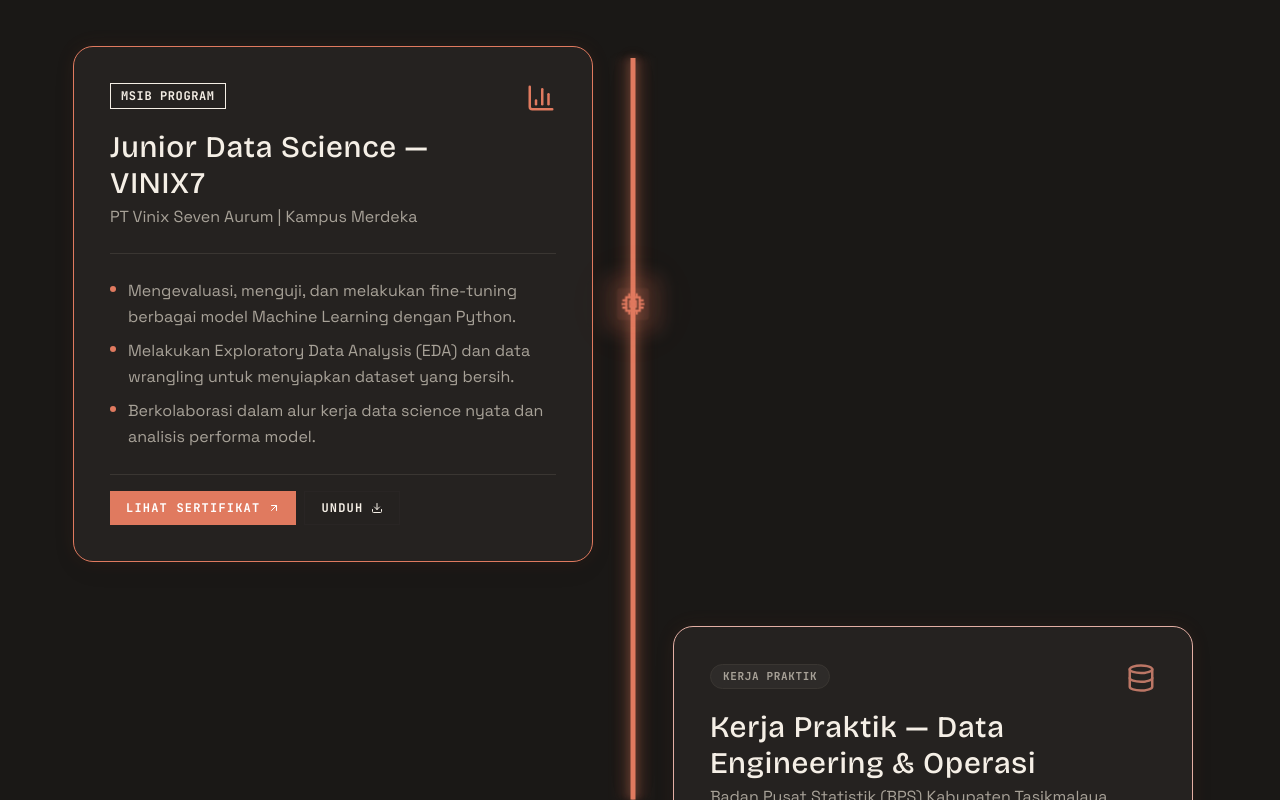
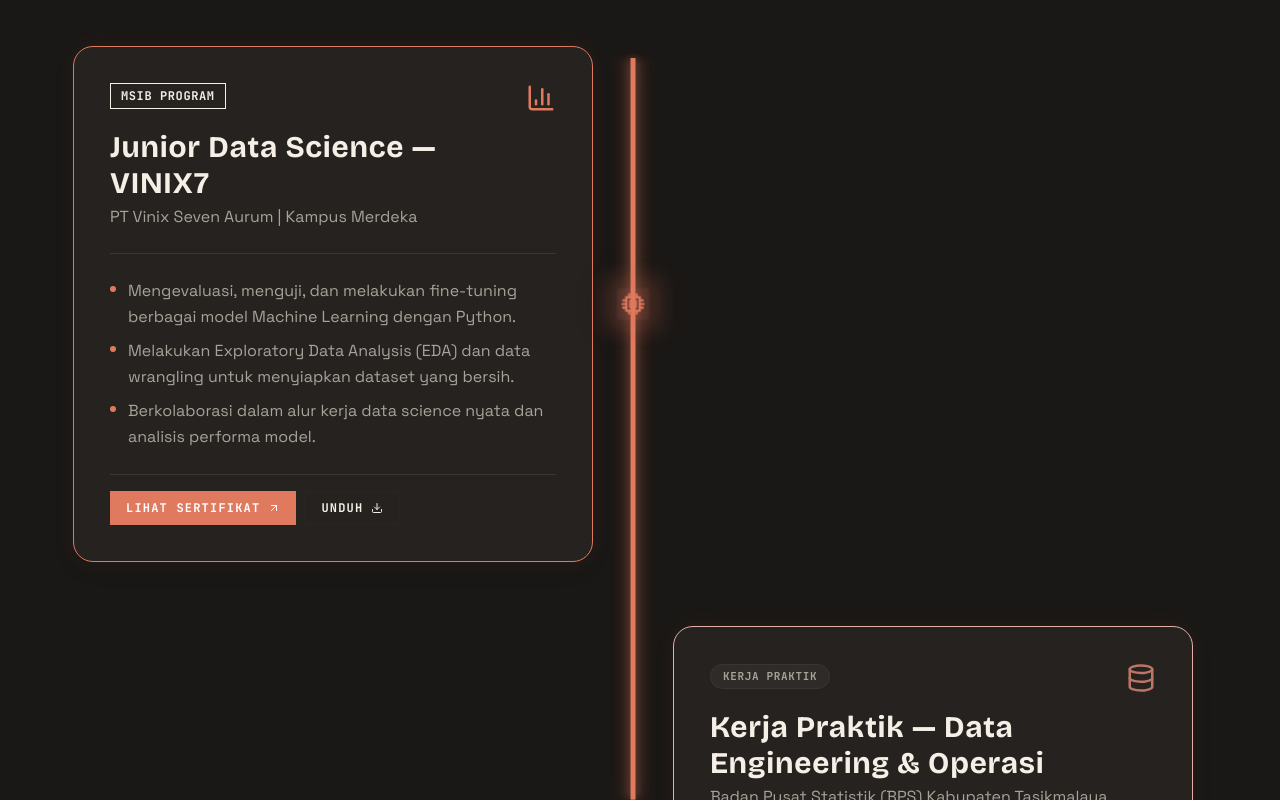
Before and after one commit to supyan1403/kyronix-portfolio, a React (Vite) app: page / in a window 1280 px wide. Shown: the part 4420-5220 px from the top of the page. Built offline with nearby package versions, Linux system fonts and the light colour scheme.

Commit message:
style: samakan font-bold role di desktop
ExpRow mobile+desktop konsisten font-bold untuk role

```diff
--- a/src/App.tsx
+++ b/src/App.tsx
@@ -1636,7 +1636,7 @@ function ExpRow({
         <div className="flex items-start justify-between gap-4">
           <div className="min-w-0 flex-1">
             <Tag tone={e.tone}>{period}</Tag>
-            <h3 className="mt-5 font-display text-2xl tracking-wide md:text-3xl">{role}</h3>
+            <h3 className="mt-5 font-display text-2xl font-bold tracking-wide md:text-3xl">{role}</h3>
             <p className="mt-1 text-muted">{e.org}</p>
           </div>
           <motion.span style={iconStyle} className="shrink-0">
```
